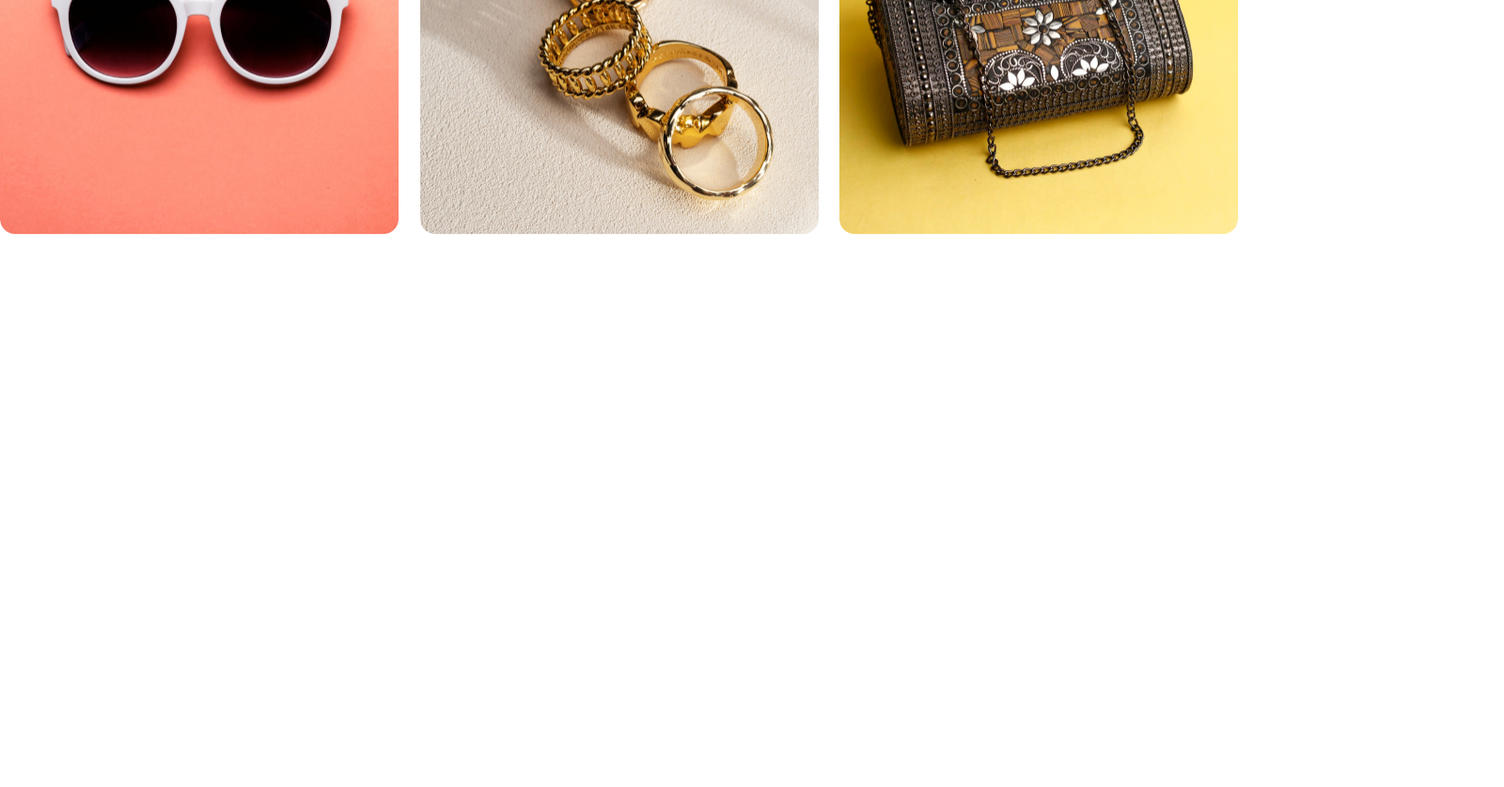
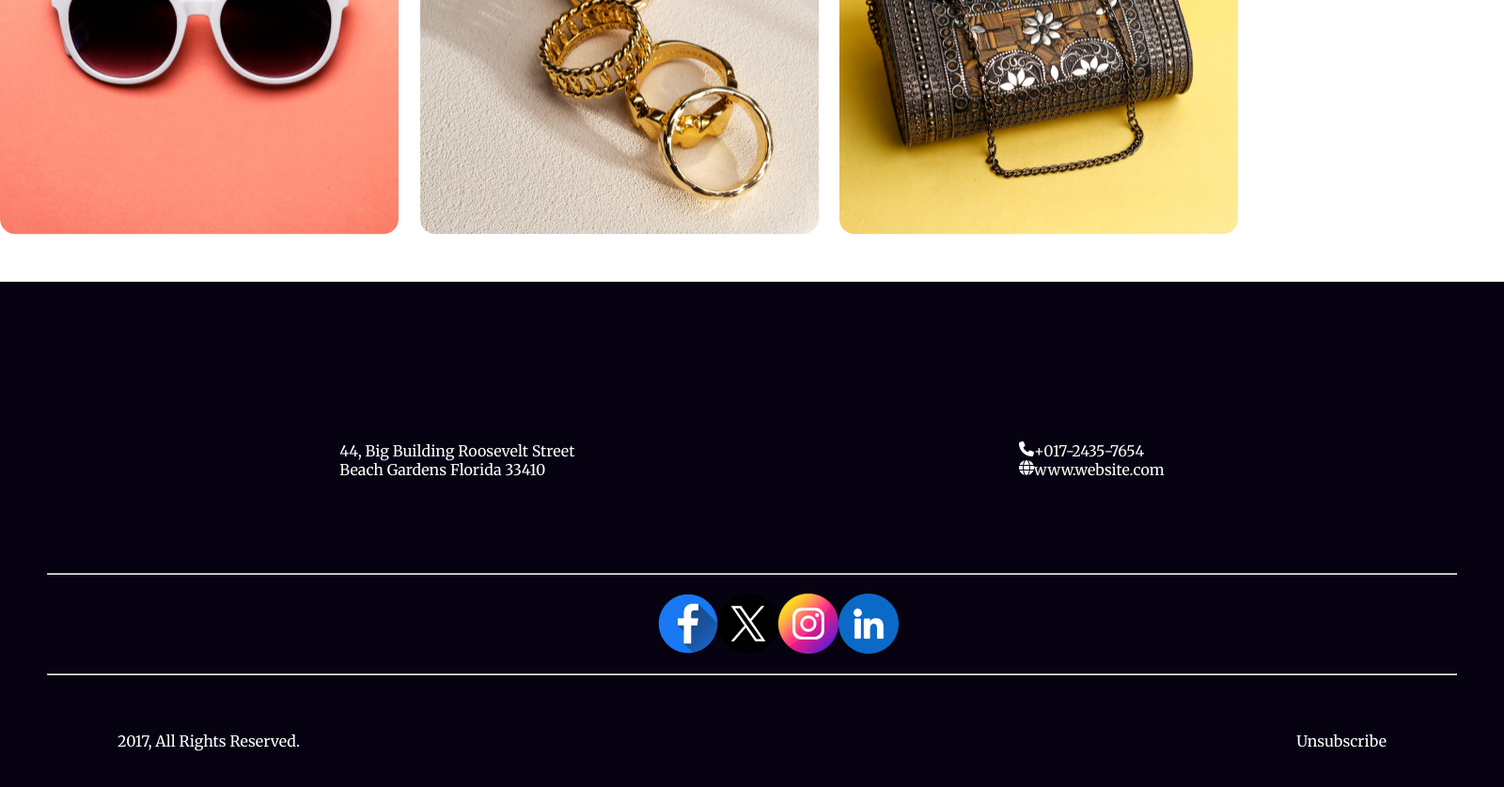
Before and after one commit to FarjanaEti/assignment-task-6, a plain HTML site: page index.html in a window 1280 px wide. Shown: the part 4917-5755 px from the top of the page at 94% size, 1600 px wide, since content can reach past the window. Before the commit the page ends 5217 px from the top, so only its background shows below. Drawn offline with Linux system fonts and the light colour scheme.

Commit message:
last commit

```diff
--- a/index.html
+++ b/index.html
@@ -5,6 +5,7 @@
 <meta name="viewport" content="width=device-width, initial-scale=1.0">
 <title>Assignment-task6</title>
 <link rel="stylesheet" href="styles/new.css">
+<link rel="stylesheet" href="https://cdnjs.cloudflare.com/ajax/libs/font-awesome/6.5.2/css/all.min.css" integrity="sha512-SnH5WK+bZxgPHs44uWIX+LLJAJ9/2PkPKZ5QiAj6Ta86w+fsb2TkcmfRyVX3pBnMFcV7oQPJkl9QevSCWr3W6A==" crossorigin="anonymous" referrerpolicy="no-referrer" />
 </head>
 <body>
    <header class="banner-container">
@@ -99,7 +100,37 @@
           </div>
         </div>
        </section>
+       <!-- porfolio ends here -->
    </main>
-   <footer></footer>
+   <footer class="footer-conteiner">
+    <div class="footer-first-section">
+      <div>
+  <p>44, Big Building Roosevelt Street <br>
+    Beach Gardens Florida 33410</p>
+  </div>
+  <div>
+    <span class="content">
+      <i class="fa-solid fa-phone"></i>
+      <p>+017-2435-7654</p>
+    </span>
+    <span class="content">
+      <i class="fa-solid fa-globe"></i>
+      <p>www.website.com</p>
+    </span>
+  </div>
+</div>
+<hr>
+  <div class="footer-icon">
+    <img src="./icons/Facebook.png" alt="">
+    <img src="./icons/Twitter.png" alt="">
+    <img src="./icons/Instagram.png" alt="">
+    <img src="./icons/Linkedin.png" alt="">
+</div>
+<hr>
+<div class="footer-end-text">
+  <p>2017, All Rights Reserved.</p>
+  <p>Unsubscribe</p>
+</div>
+   </footer>
 </body>
 </html>
--- a/styles/new.css
+++ b/styles/new.css
@@ -263,3 +263,45 @@ margin-bottom: 20px;
 width: 424px;
 height: 450px;
 }
+/* porfolio ends here */
+.footer-conteiner{
+width: 1600px;
+height: 609px;
+background-color: rgba(7, 2, 17);
+margin: 0 auto;
+padding: 50px;
+}
+.content{
+  color: white;
+  display: flex;
+}
+.footer-first-section{
+  display: flex;
+  color: white;
+  justify-content: space-around;
+  margin: 0 auto;
+  width: 90%;
+  margin-top: 120px;
+  margin-bottom: 100px;
+}
+.hr{
+  margin: 0 auto;
+  width: 90%;
+}
+.footer-icon{
+  display: flex;
+  justify-content: space-evenly;
+  width: 200px;
+  margin: 0 auto;
+  margin-top: 20px;
+  margin-bottom: 20px;
+}
+.footer-end-text{
+  width: 90%;
+  margin: 0 auto;
+  display: flex;
+  justify-content: space-between;
+  color: white;
+  height: 30px;
+  margin-top: 60px;
+}
```
